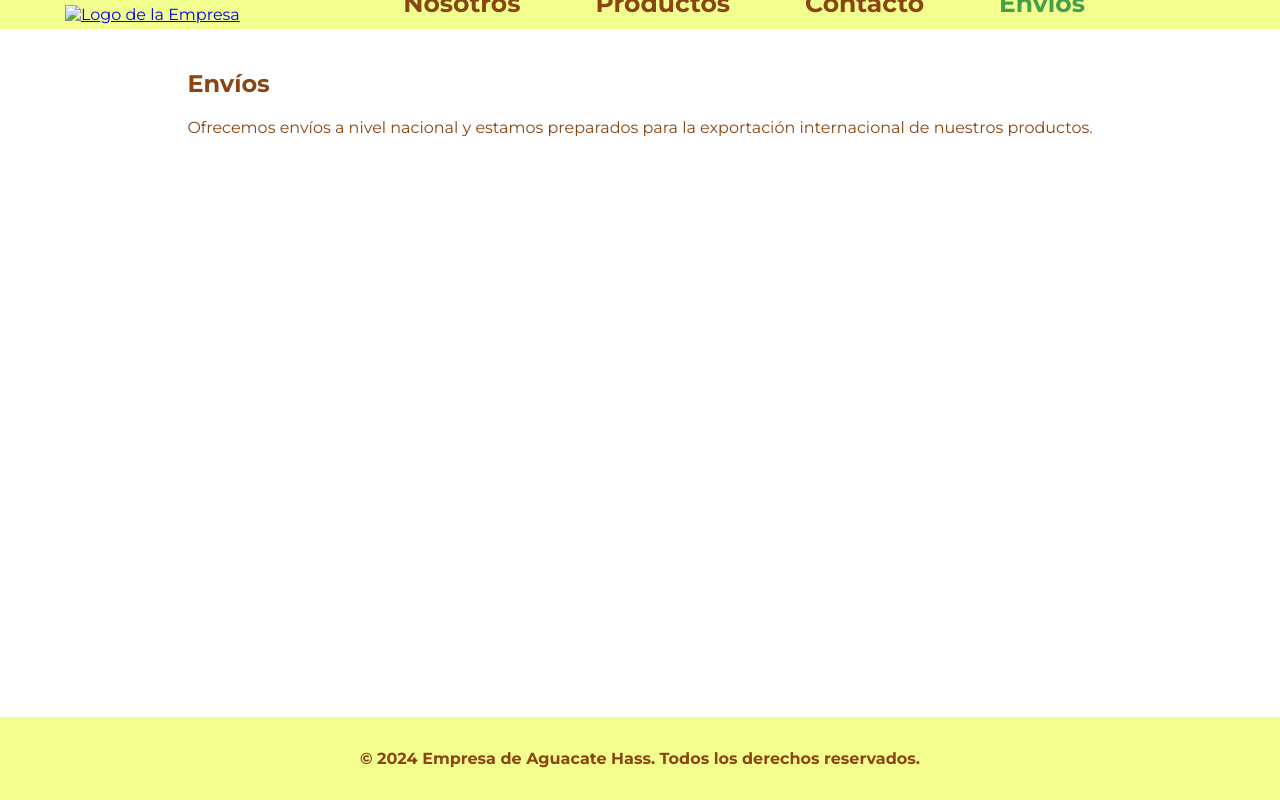
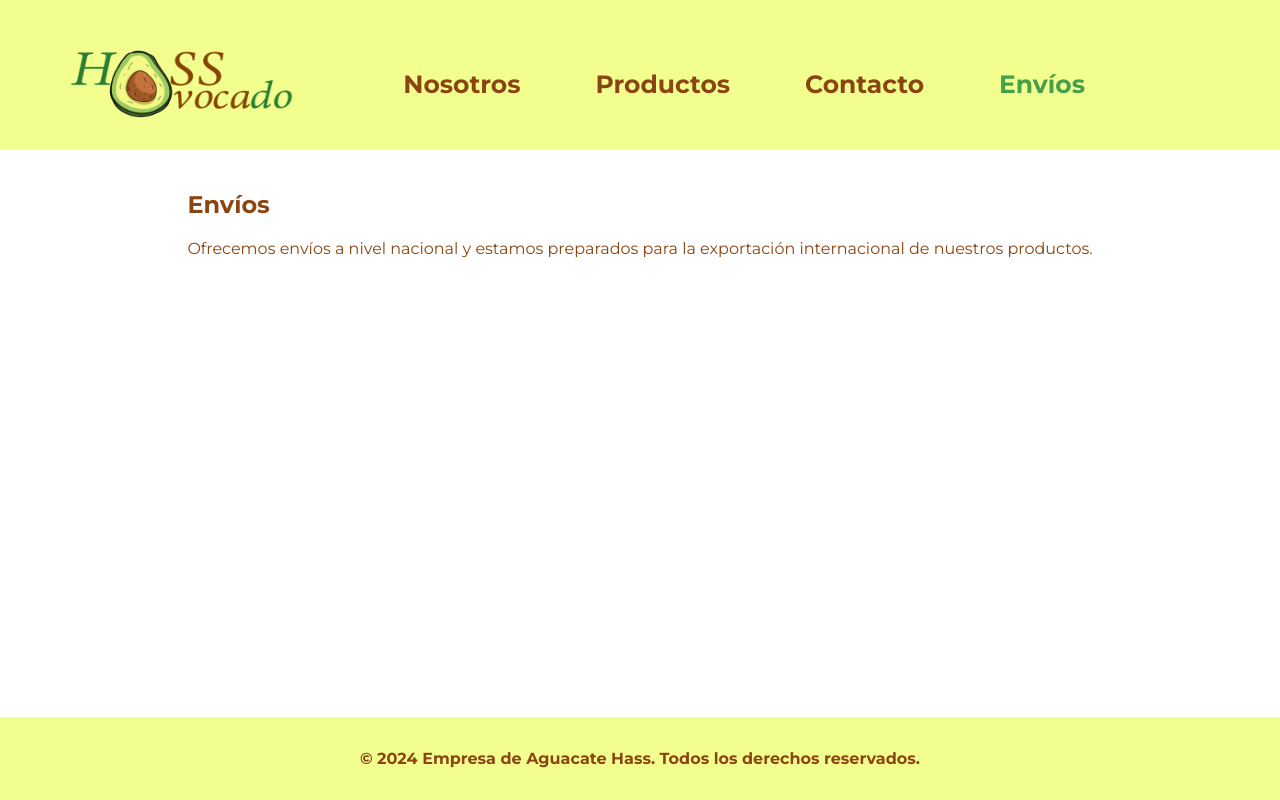
Before and after one commit to RICHTECH13/RICHTECH13, a plain HTML site: page envios.html in a window 1280 px wide. Drawn offline with nearby package versions, Linux system fonts and the light colour scheme.

Commit message:
envios.html

```diff
--- a/envios.html
+++ b/envios.html
@@ -13,7 +13,7 @@
 <body>
     <header>
         <div class="header-container">
-            <a href="index.html"><img src="IMAGEN/LOGO HASS MODELO 3 PNG.png" alt="Logo de la Empresa" class="logo"></a>
+            <a href="index.html"><img src="LOGO HASS MODELO 3 PNG.png" alt="Logo de la Empresa" class="logo"></a>
             <nav>
                 <ul>
                     <li class="nav-nosotros dropdown">
```
